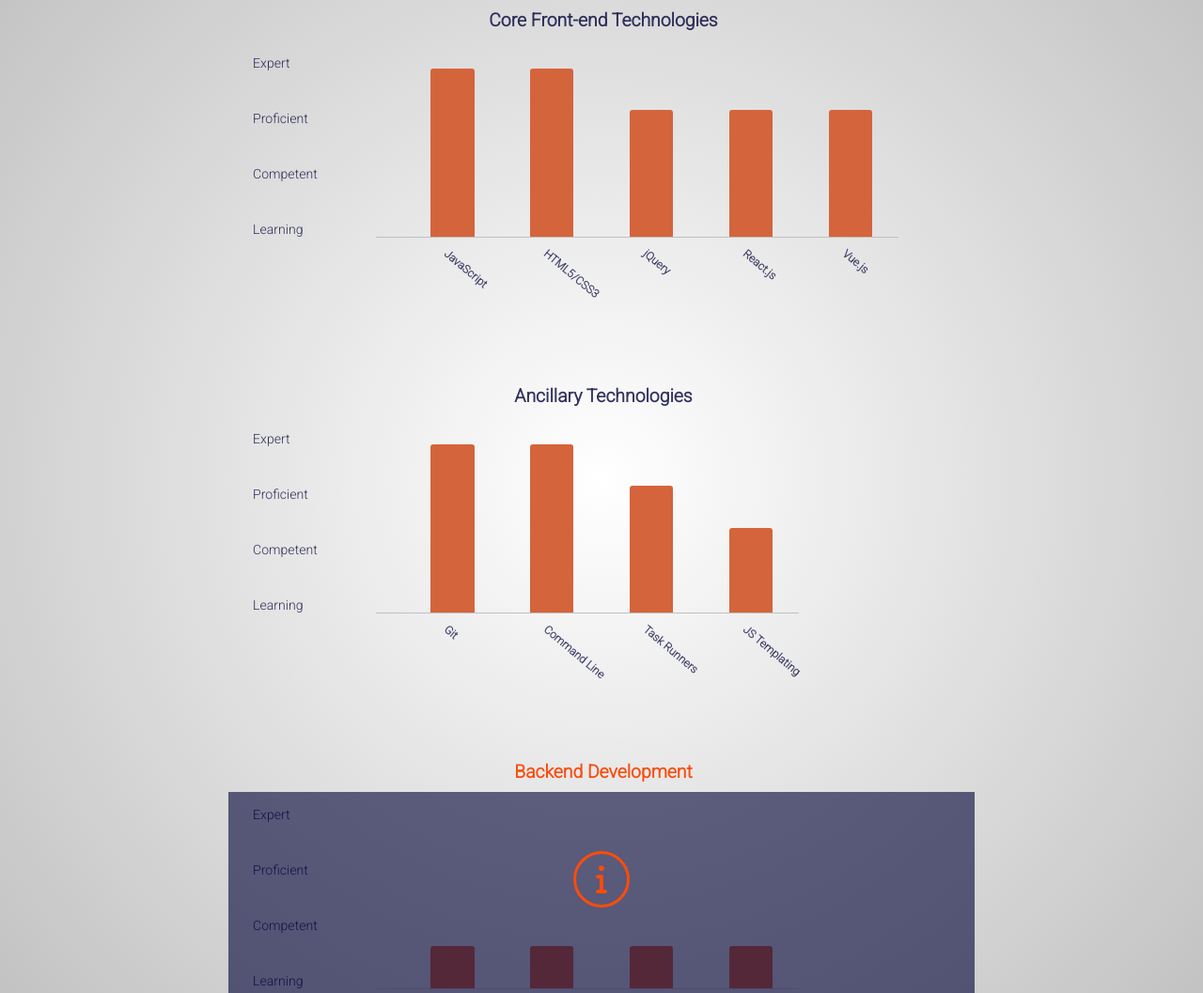
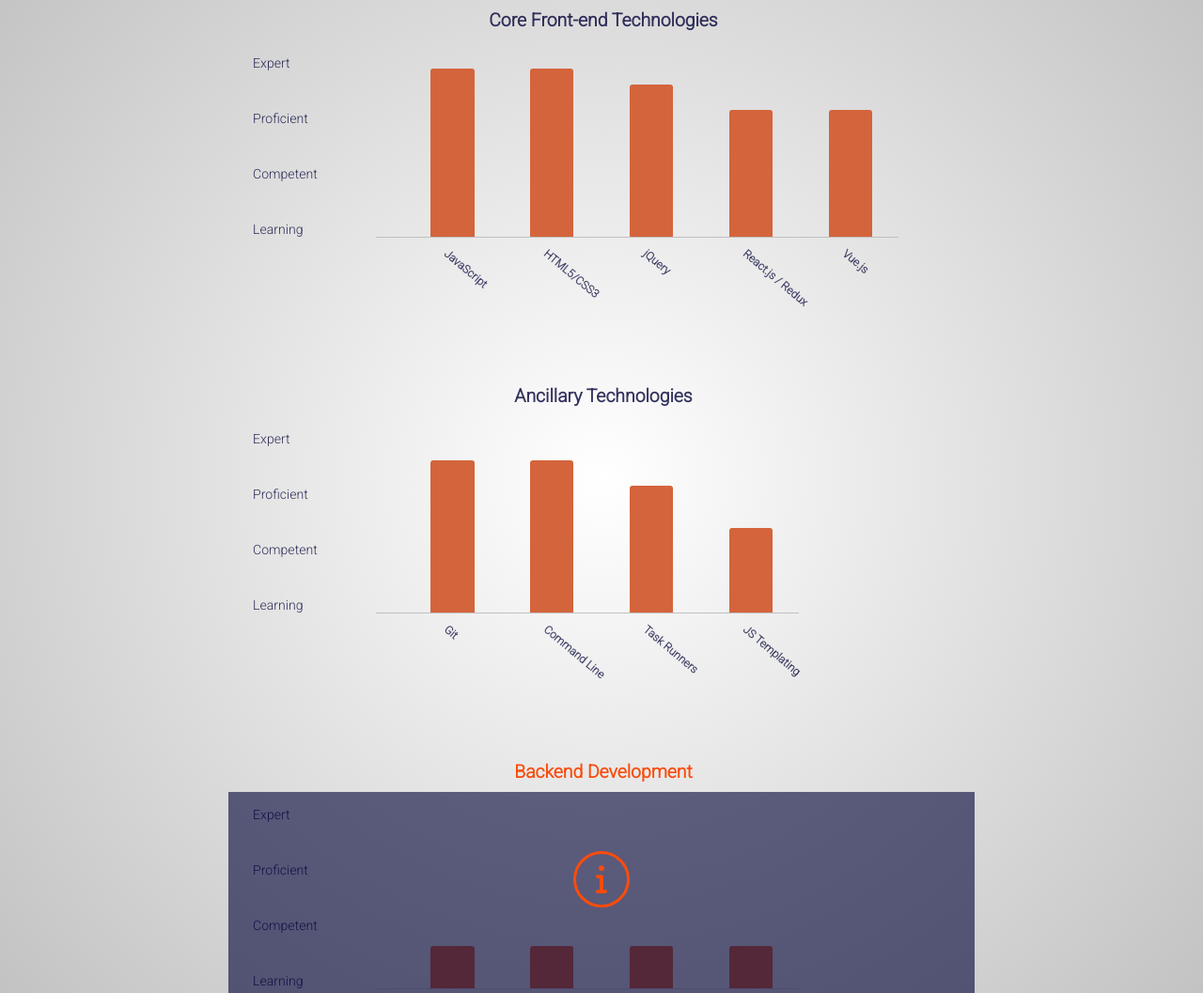
Before and after one commit to sebastianrb/developer-profile, a website: page index.html in a window 1280 px wide. Shown: the part 5019-6076 px from the top of the page at 94% size. Drawn offline with nearby package versions, Linux system fonts and the light colour scheme.

Commit message:
Add redux to skills graph

```diff
--- a/index.html
+++ b/index.html
@@ -368,7 +368,7 @@
                                         <td ontouchstart="" class="skill-collapsed" data-tooltip="Proficient"></td>
                                     </tr>
                                     <tr>
-                                        <th>React.js</th>
+                                        <th>React.js / Redux</th>
                                         <td ontouchstart="" class="skill-collapsed" data-tooltip="Proficient"></td>
                                     </tr>
                                     <tr>
--- a/styles/scss/_skill-charts.scss
+++ b/styles/scss/_skill-charts.scss
@@ -202,7 +202,7 @@
 }
 
 .bar-chart-frontend table tr:nth-child(3) td {
-    height: 75%;
+    height: 90%;
     // background-color: $primary-color;
     background-color: $secondary-color-muted;
 }
@@ -248,13 +248,13 @@
 // }
 
 .bar-chart-other table tr:nth-child(1) td {
-    height: 100%;
+    height: 90%;
     // background-color: $primary-color;
     background-color: $secondary-color-muted;
 }
 
 .bar-chart-other table tr:nth-child(2) td {
-    height: 100%;
+    height: 90%;
     // background-color: $primary-color;
     background-color: $secondary-color-muted;
 }
```
Also changed, not shown: dest/styles/main.min.css, styles/css/main.css.
